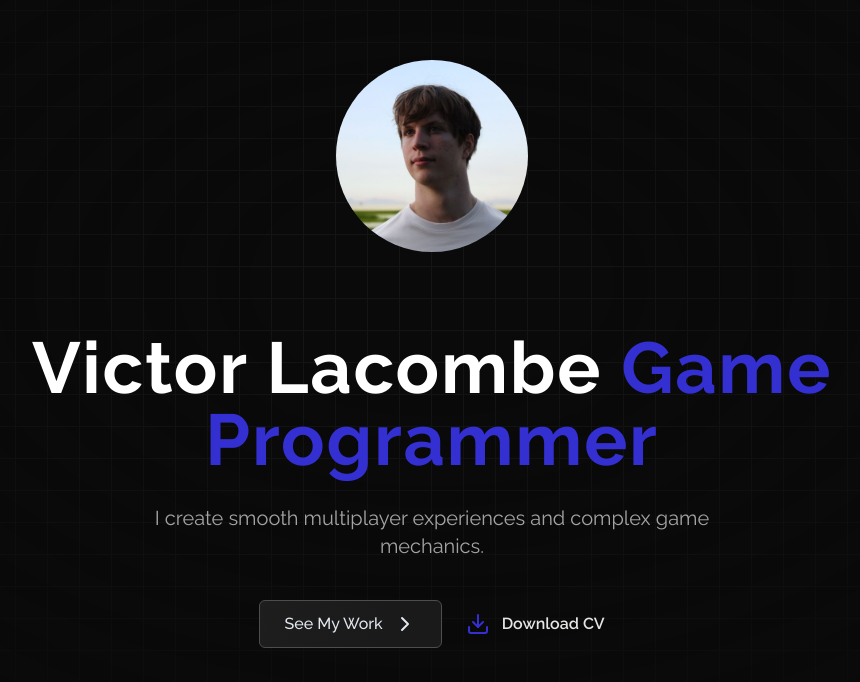
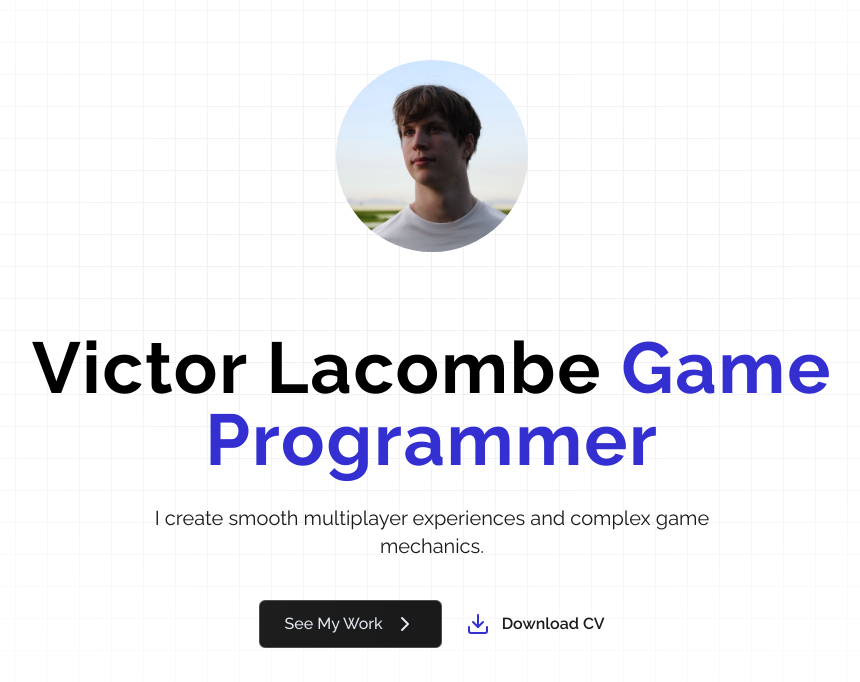
Before and after one commit to Victor9955/website2, a Next.js app: page / in a window 1280 px wide. Shown: the part 118-800 px from the top of the page, without its empty margins (208-1068 px from the left). Built offline with nearby package versions, Linux system fonts and the light colour scheme.

Commit message:
Update ThemeProvider.tsx

```diff
--- a/app/_components/ThemeProvider.tsx
+++ b/app/_components/ThemeProvider.tsx
@@ -1,21 +1,24 @@
 // app/_components/ThemeProvider.tsx
 "use client";
 
-import * as React from "react";
 import { ThemeProvider as NextThemesProvider } from "next-themes";
+import { ReactNode } from "react";
 
-type ThemeProviderProps = {
-  children: React.ReactNode;
-  attribute?: string;
-  defaultTheme?: string;
-  enableSystem?: boolean;
-  disableTransitionOnChange?: boolean;
-};
+interface ThemeProviderProps {
+  children: ReactNode;
+}
 
-export function ThemeProvider({ children, ...props }: ThemeProviderProps) {
+export function ThemeProvider({ children }: ThemeProviderProps) {
   return (
-    <NextThemesProvider {...props}>
-      {children}
-    </NextThemesProvider>
+    <div suppressHydrationWarning>
+      <NextThemesProvider
+        attribute="class"
+        defaultTheme="system"
+        enableSystem
+        disableTransitionOnChange
+      >
+        {children}
+      </NextThemesProvider>
+    </div>
   );
 }
```
